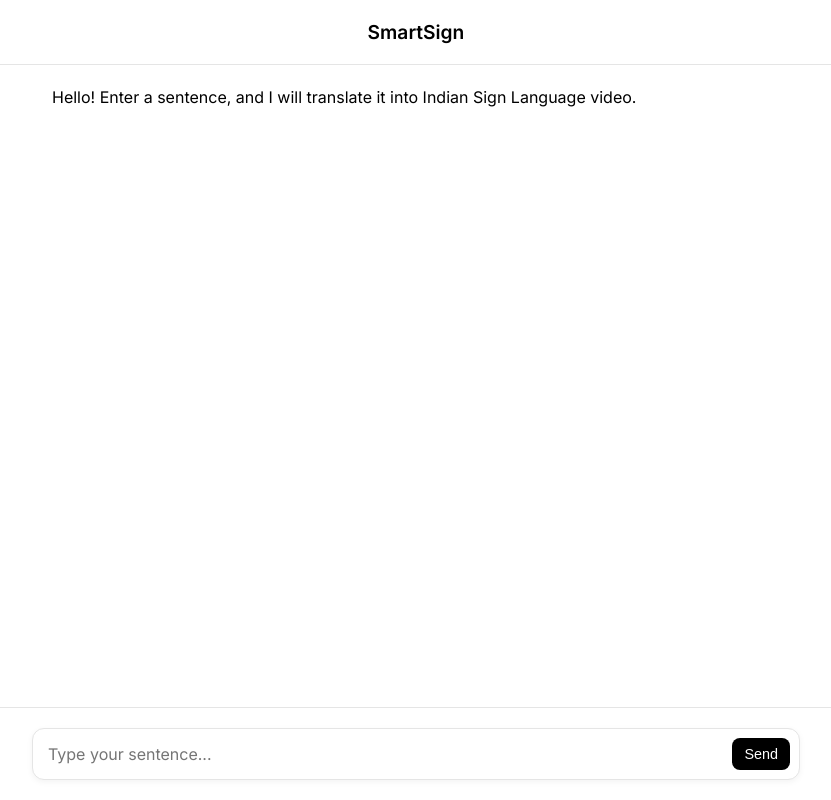
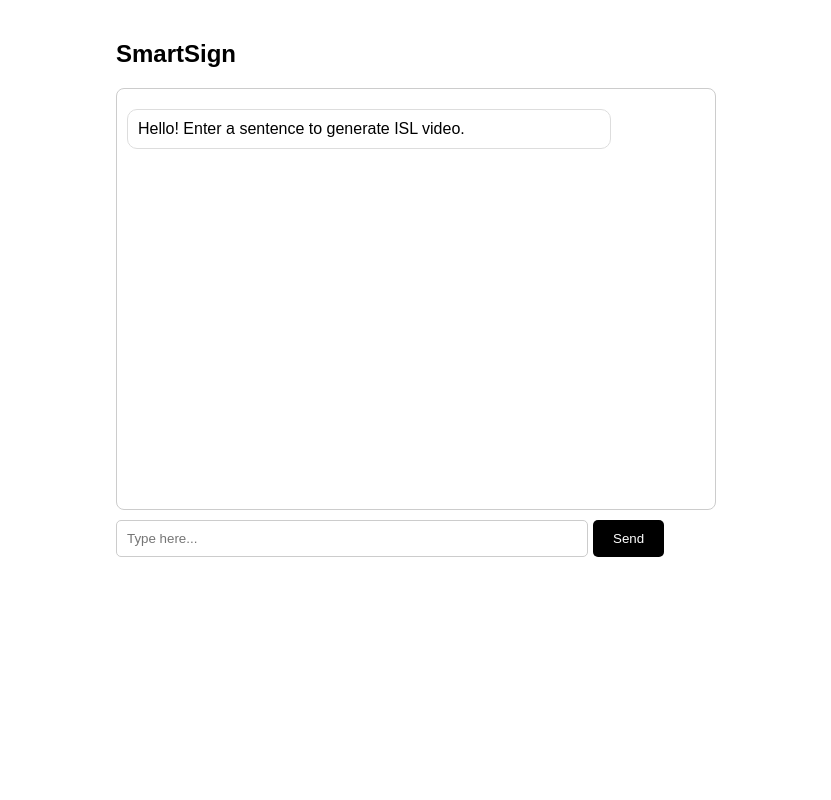
Before and after one commit to Irfanpathan21/Smart-Sign, a Flask app: page / in a window 1280 px wide. Shown: the whole page, without its empty margins (224-1055 px from the left). Run offline with Flask 3, Linux system fonts and the light colour scheme.

Commit message:
Refactor index.html for improved chat UI

```diff
--- a/templates/index.html
+++ b/templates/index.html
@@ -2,253 +2,68 @@
 <html>
 <head>
     <title>SmartSign</title>
-    <meta name="viewport" content="width=device-width, initial-scale=1.0">
-    <link href="https://fonts.googleapis.com/css2?family=Inter:wght@300;400;600&display=swap" rel="stylesheet">
+    <meta name="viewport" content="width=device-width, initial-scale=1">
     <style>
-      :root {
-        --bg-color: #ffffff;
-        --text-color: #000000;
-        --chat-user-bg: #f0f0f0;
-        --border-color: #e5e5e5;
-      }
-
-      body {
-        font-family: 'Inter', sans-serif;
-        background-color: var(--bg-color);
-        color: var(--text-color);
-        margin: 0;
-        display: flex;
-        flex-direction: column;
-        height: 100vh;
-        overflow: hidden;
-      }
-
-      header {
-        padding: 20px;
-        text-align: center;
-        font-weight: 600;
-        font-size: 1.2rem;
-        border-bottom: 1px solid var(--border-color);
-      }
-
-      #chat-container {
-        flex: 1;
-        overflow-y: auto;
-        padding: 20px;
-        display: flex;
-        flex-direction: column;
-        gap: 20px;
-        max-width: 768px;
-        margin: 0 auto;
-        width: 100%;
-        box-sizing: border-box;
-      }
-
-      .message {
-        display: flex;
-        gap: 15px;
-        line-height: 1.5;
-        font-size: 1rem;
-        animation: fadeIn 0.3s ease;
-      }
-
-      .message.user {
-        justify-content: flex-end;
-      }
-
-      .message.user .content {
-        background-color: var(--chat-user-bg);
-        padding: 10px 15px;
-        border-radius: 20px;
-        max-width: 80%;
-      }
-
-      .message.bot {
-        justify-content: flex-start;
-      }
-
-      .message.bot .content {
-        width: 100%;
-      }
-
-      video {
-        width: 100%;
-        max-width: 500px;
-        border-radius: 8px;
-        border: 1px solid var(--border-color);
-        margin-top: 10px;
-        background: #000;
-      }
-
-      #input-area {
-        padding: 20px;
-        background: var(--bg-color);
-        border-top: 1px solid var(--border-color);
-      }
-
-      #input-wrapper {
-        max-width: 768px;
-        margin: 0 auto;
-        position: relative;
-      }
-
-      input[type="text"] {
-        width: 100%;
-        padding: 15px 45px 15px 15px;
-        border-radius: 12px;
-        border: 1px solid var(--border-color);
-        font-family: inherit;
-        font-size: 1rem;
-        box-shadow: 0 2px 6px rgba(0,0,0,0.05);
-        box-sizing: border-box;
-        outline: none;
-      }
-
-      input[type="text"]:focus {
-        border-color: #000;
-      }
-
-      button#send-btn {
-        position: absolute;
-        right: 10px;
-        top: 50%;
-        transform: translateY(-50%);
-        background: black;
-        color: white;
-        border: none;
-        border-radius: 8px;
-        padding: 8px 12px;
-        cursor: pointer;
-        font-size: 0.9rem;
-      }
-
-      button#send-btn:disabled {
-        background: #ccc;
-        cursor: not-allowed;
-      }
-
-      .loading-bar {
-        height: 4px;
-        width: 100%;
-        background-color: #f0f0f0;
-        border-radius: 2px;
-        overflow: hidden;
-        margin-top: 10px;
-        display: none;
-      }
-
-      .loading-bar .progress {
-        height: 100%;
-        width: 50%;
-        background-color: black;
-        animation: indeterminate 1.5s infinite linear;
-      }
-
-      @keyframes indeterminate {
-        0% { transform: translateX(-100%); }
-        100% { transform: translateX(250%); }
-      }
-
-      @keyframes fadeIn {
-        from { opacity: 0; transform: translateY(10px); }
-        to { opacity: 1; transform: translateY(0); }
-      }
+        body { font-family: sans-serif; max-width: 600px; margin: 0 auto; padding: 20px; }
+        #chat { height: 400px; overflow-y: scroll; border: 1px solid #ccc; padding: 10px; margin-bottom: 10px; border-radius: 8px;}
+        .msg { margin: 10px 0; padding: 10px; border-radius: 10px; max-width: 80%; }
+        .user { background: #eee; margin-left: auto; }
+        .bot { background: #fff; border: 1px solid #ddd; }
+        video { max-width: 100%; border-radius: 8px; margin-top: 5px; }
+        input { width: 75%; padding: 10px; border-radius: 5px; border: 1px solid #ccc; }
+        button { padding: 10px 20px; background: black; color: white; border: none; border-radius: 5px; cursor: pointer; }
+        #loader { display: none; color: #666; font-size: 0.9em; text-align: center; margin-top: 5px; }
     </style>
 </head>
 <body>
-
-    <header>SmartSign</header>
-
-    <div id="chat-container">
-      <div class="message bot">
-        <div class="content">
-          Hello! Enter a sentence, and I will translate it into Indian Sign Language video.
+    <h2>SmartSign</h2>
+    <div id="chat">
+        <div class="msg bot">Hello! Enter a sentence to generate ISL video.</div>
     </div>
+    <div style="display:flex; gap:5px;">
+        <input type="text" id="inp" placeholder="Type here..." onkeypress="if(event.key==='Enter') send()">
+        <button onclick="send()" id="btn">Send</button>
     </div>
-    </div>
-
-    <div id="input-area">
-      <div id="input-wrapper">
-        <input type="text" id="user-input" placeholder="Type your sentence..." autocomplete="off">
-        <button id="send-btn">Send</button>
-      </div>
-      <div class="loading-bar" id="loader">
-        <div class="progress"></div>
-      </div>
-    </div>
+    <div id="loader">Generating video... (this takes 10-20 seconds)</div>
 
     <script>
-      // Use relative path since frontend is now served by the same backend
-      const backendUrl = "";
+        async function send() {
+            let txt = document.getElementById('inp').value;
+            if(!txt) return;
 
-      const chatContainer = document.getElementById('chat-container');
-      const userInput = document.getElementById('user-input');
-      const sendBtn = document.getElementById('send-btn');
-      const loader = document.getElementById('loader');
+            // UI
+            let chat = document.getElementById('chat');
+            chat.innerHTML += `<div class="msg user">${txt}</div>`;
+            document.getElementById('inp').value = '';
+            document.getElementById('loader').style.display = 'block';
+            document.getElementById('btn').disabled = true;
+            chat.scrollTop = chat.scrollHeight;
 
-      function addMessage(text, sender, isVideo = false, videoBlobUrl = null) {
-        const msgDiv = document.createElement('div');
-        msgDiv.className = `message ${sender}`;
+            try {
+                // Fetch
+                let res = await fetch('/process_sign', {
+                    method: 'POST',
+                    headers: {'Content-Type': 'application/json'},
+                    body: JSON.stringify({text: txt})
+                });
 
-        const contentDiv = document.createElement('div');
-        contentDiv.className = 'content';
-
-        if (isVideo && videoBlobUrl) {
-           const vid = document.createElement('video');
-           vid.src = videoBlobUrl;
-           vid.controls = true;
-           vid.autoplay = true;
-           contentDiv.appendChild(vid);
-        } else {
-           contentDiv.innerText = text;
+                if(!res.ok) {
+                    let err = await res.json();
+                    throw new Error(err.error || 'Server Error');
                 }
 
-        msgDiv.appendChild(contentDiv);
-        chatContainer.appendChild(msgDiv);
-        chatContainer.scrollTop = chatContainer.scrollHeight;
+                // Show Video
+                let blob = await res.blob();
+                let url = URL.createObjectURL(blob);
+                chat.innerHTML += `<div class="msg bot"><video controls autoplay src="${url}"></video></div>`;
+            } catch(e) {
+                chat.innerHTML += `<div class="msg bot" style="color:red">Error: ${e.message}</div>`;
             }
 
-      async function handleSend() {
-        const text = userInput.value.trim();
-        if (!text) return;
-
-        addMessage(text, 'user');
-        userInput.value = '';
-        userInput.disabled = true;
-        sendBtn.disabled = true;
-        loader.style.display = 'block';
-
-        try {
-          const response = await fetch(`${backendUrl}/process_sign`, {
-            method: 'POST',
-            headers: { 'Content-Type': 'application/json' },
-            body: JSON.stringify({ text: text })
-          });
-
-          if (!response.ok) {
-            const errorData = await response.json();
-            throw new Error(errorData.error || "Server Error");
+            document.getElementById('loader').style.display = 'none';
+            document.getElementById('btn').disabled = false;
+            chat.scrollTop = chat.scrollHeight;
         }
-
-          const blob = await response.blob();
-          const videoUrl = URL.createObjectURL(blob);
-
-          addMessage("", 'bot', true, videoUrl);
-
-        } catch (error) {
-          addMessage("❌ Error: " + error.message, 'bot');
-        } finally {
-          userInput.disabled = false;
-          sendBtn.disabled = false;
-          loader.style.display = 'none';
-          userInput.focus();
-        }
-      }
-
-      sendBtn.addEventListener('click', handleSend);
-      userInput.addEventListener('keypress', (e) => {
-        if (e.key === 'Enter') handleSend();
-      });
     </script>
 </body>
 </html>
```
Lines whose indentation alone changed are shown as unchanged.
